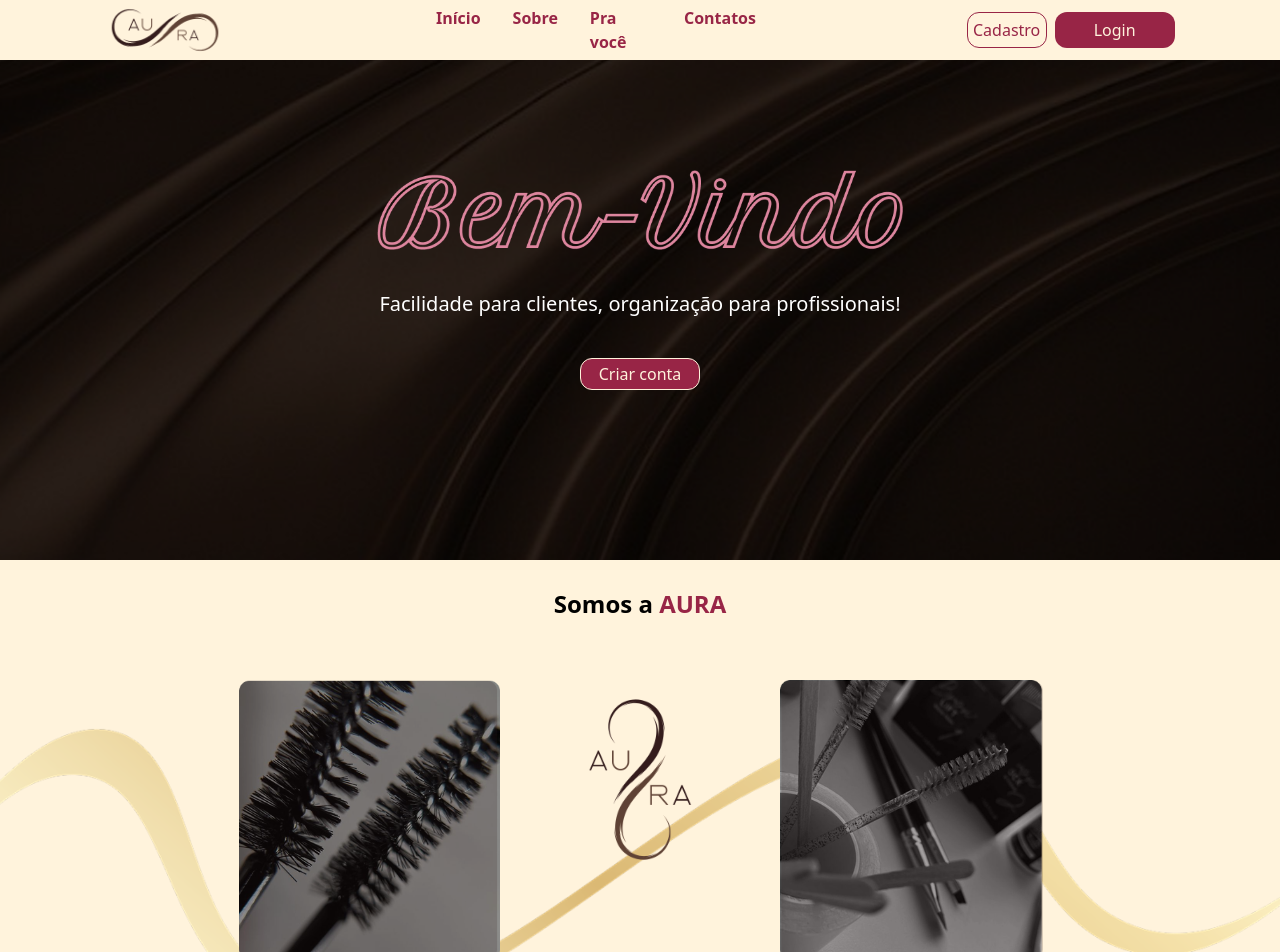
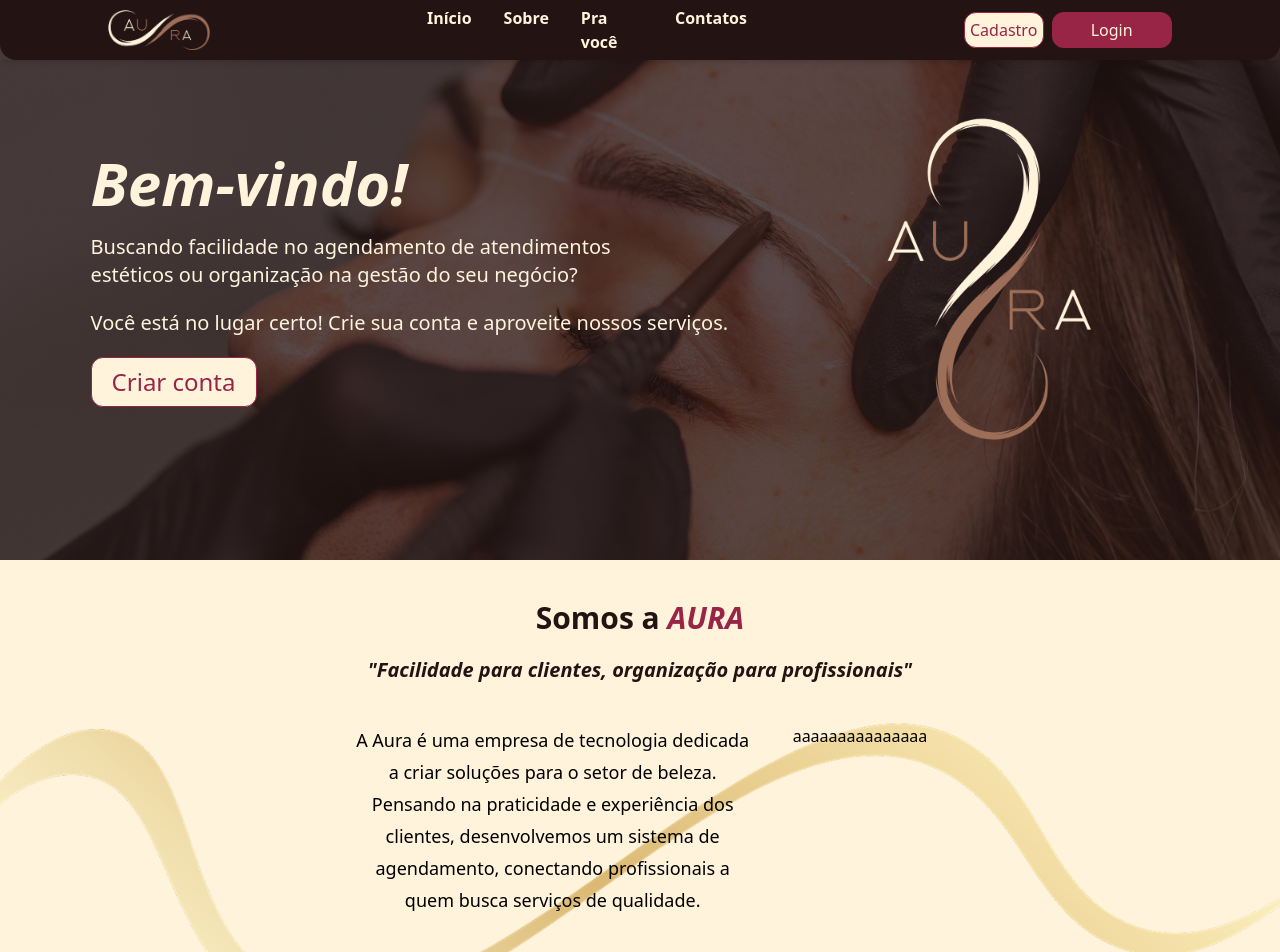
Before and after one commit to AURA-Group-8/aura-frontend, a React (Vite) app in the folder site-institucional/: page / in a window 1280 px wide. Shown: the top 952 px of the page. Built offline with nearby package versions, Linux system fonts and the light colour scheme; a web font is replaced by a local one.

Commit message:
Mudanças na landing-page

```diff
--- a/site-institucional/src/pages/Navbar.jsx
+++ b/site-institucional/src/pages/Navbar.jsx
@@ -24,24 +24,24 @@
 
   return (
     <>
-      <div className="w-full h-15 bg-[#FFF3DC] fixed">
-        <div className="w-full mx-auto h-full flex justify-around  items-center">
+      <div className="w-full h-15 fixed shadow-md ">
+        <div className="w-full mx-auto h-full flex justify-around  items-center bg-[#241313] rounded-bl-2xl rounded-br-2xl">
 
-          <img src="/assets/logo-escuro-horizontal.png" alt="" className="max-h-30 " />
+          <img src="/assets/LOGO.png" alt="" className="max-h-10 " />
 
-          <ul className="flex flex-row justify-around w-80 gap-8 ">
-            <li><a href="#inicio" className="text-[#982546] font-bold">Início</a></li>
-            <li><a href="#sobre" className="text-[#982546] font-bold">Sobre</a></li>
-            <li><a href="#para_voce" className="text-[#982546] font-bold">Pra você</a></li>
-            <li><a href="#contato" className="text-[#982546] font-bold">Contatos</a></li>
+          <ul className="flex flex-row justify-around w-80 gap-8 text-[#FFF3DC] font-bold rounded-xl ">
+            <li><a href="#inicio" >Início</a></li>
+            <li><a href="#sobre">Sobre</a></li>
+            <li><a href="#para_voce">Pra você</a></li>
+            <li><a href="#contato">Contatos</a></li>
           </ul>
 
           <div className="flex gap-2 ">
-            <button className="bg-transparent border border-[#982546] text-[#982546] w-20 h-9 rounded-xl cursor-pointer" onClick={() => navigate("/pages/client-pages/Cadastro")}>Cadastro</button>
+            <button className="border bg-[#FFF3DC] border-[#982546] text-[#982546] w-20 h-9 rounded-xl cursor-pointer hover:bg-[#d8d3af] transition duration-300 font-medium" onClick={() => navigate("/pages/client-pages/Cadastro")}>Cadastro</button>
 
-            <select value={opcao} onChange={opcaoLogin}  className="appearance-none bg-[#982546] text-center text-[#FFF3DC] rounded-xl w-30 h-9 cursor-pointer">
+            <select value={opcao} onChange={opcaoLogin}  className="appearance-none bg-[#982546] text-center text-[#FFF3DC] rounded-xl w-30 h-9 cursor-pointer hover:bg-[#7f1d3f] transition duration-300 font-medium">
               <option value="" disabled hidden>Login</option>
-              <option value="cliente" className="bg-amber-50 text-[#982546] cursor-pointer">Sou cliente</option>
+              <option value="cliente" className="bg-amber-50 text-[#982546] cursor-pointe">Sou cliente</option>
               <option value="profissional" className="bg-amber-50 text-[#982546] cursor-pointer">Sou profissional</option>
             </select>
 
--- a/site-institucional/src/pages/landing-page-sections/HomePage.jsx
+++ b/site-institucional/src/pages/landing-page-sections/HomePage.jsx
@@ -17,7 +17,7 @@
                     <Navbar />
                 </header>
 
-                <section className="bg-[url('/assets/bg-img.png')] bg-cover bg-center h-140 w-full" id="inicio">
+                <section className="bg-[#241313] bg-[url('/assets/background.png')] bg-center bg-cover h-140 w-full " id="inicio">
                     <Section_1 />
                 </section>
 
--- a/site-institucional/src/pages/landing-page-sections/Section-1.jsx
+++ b/site-institucional/src/pages/landing-page-sections/Section-1.jsx
@@ -6,12 +6,26 @@
 
     return (
         <>
-            <div className="h-full flex flex-col justify-center items-center gap-10">
-                <img src="/assets/Bem-Vindo.png" alt="" className="h-20" />
-                <span className="text-white text-xl text-center vw-accessible">Facilidade para clientes, organização para profissionais!</span>
-                <button onClick={() => navigate("/pages/client-pages/Cadastro")} className="bg-[#982546] border border-[#FFF3DC] text-[#FFF3DC] w-30 h-8 rounded-xl cursor-pointer">
-                    Criar conta
-                </button>
+            <div className="h-full flex flex-row p-20 gap-10 justify-around">
+                <div className="flex flex-col justify-center items-start gap-5">
+                    <h1 className="text-[#FFF3DC] text-6xl font-bold"><i>Bem-vindo!</i></h1>
+                    <span className="text-[#FFF3DC] vw-accessible text-xl">
+                        Buscando facilidade no agendamento de atendimentos <br/> estéticos ou organização na gestão do seu negócio?
+
+                    </span>
+
+                    <span className="text-[#FFF3DC] vw-accessible font-medium text-xl">
+                        Você está no lugar certo! Crie sua conta e aproveite nossos serviços.
+                    </span>
+
+                    <button onClick={() => navigate("/pages/client-pages/Cadastro")} className="bg-[#FFF3DC] text-[#982546] border border-[#982546] text-2xl font-medium py-2 px-5 rounded-xl cursor-pointer hover:bg-[#d8d3af] transition duration-300">
+                        Criar conta
+                    </button>
+                </div>
+                <div className="flex justify-center items-center">
+                    <img src="/assets/logo-aura-claro.png" className="max-h-100" alt="Logo AURA" />
+                </div>
+
             </div>
         </>
     )
--- a/site-institucional/src/pages/landing-page-sections/Section-2.jsx
+++ b/site-institucional/src/pages/landing-page-sections/Section-2.jsx
@@ -1,22 +1,27 @@
 function Section_2() {
     return (
         <>
-            <div className="h-full flex flex-col justify-center items-center gap-15">
-                <h1 className="text-center font-bold text-2xl">
-                    Somos a <span className="text-[#982546]">AURA</span>
-                </h1>
-
-                <div className="flex flex-wrap justify-around gap-10">
-                    <img src="/assets/pincel-2.png" className="max-h-70" alt="" />
-                    <img src="/assets/logo-escuro-vertical.png" className="max-h-50" alt="" />
-                    <img src="/assets/pincel-1.png" className="max-h-70" alt="" />
+            <div className="h-full flex flex-col  items-center ">
+                <div className="flex flex-col justify-center items-center gap-5 mt-10 text-center font-bold text-3xl text-[#241313]">
+                    <h1>
+                        Somos a <span className="text-[#982546]"><i>AURA</i></span>
+                    </h1>
+                    <h2 className="text-xl"><i>"Facilidade para clientes, organização para profissionais"</i></h2>
                 </div>
 
-                <span className="text-center max-w-200">
-                    A Aura é uma empresa de tecnologia dedicada a criar soluções para o setor de beleza.
-                    Pensando na praticidade e experiência dos clientes, desenvolvemos um sistema de agendamento
-                    exclusivo para designers de sobrancelhas, conectando profissionais a quem busca serviços de qualidade.
-                </span>
+                <div className="flex flex-row justify-around gap-10 p-10">
+                    <span className="text-center max-w-100 leading-8 font-medium text-lg">
+                        A Aura é uma empresa de tecnologia dedicada a criar soluções para o setor de beleza.
+                        Pensando na praticidade e experiência dos clientes, desenvolvemos um sistema de agendamento,
+                        conectando profissionais a quem busca serviços de qualidade.
+                    </span>
+
+                    <div >
+                        aaaaaaaaaaaaaaa
+                    </div>
+                </div>
+
+
             </div>
         </>
     )
```
Also changed, not shown: site-institucional/public/assets/Bem-Vindo.png (deleted), site-institucional/public/assets/background.png (added).
